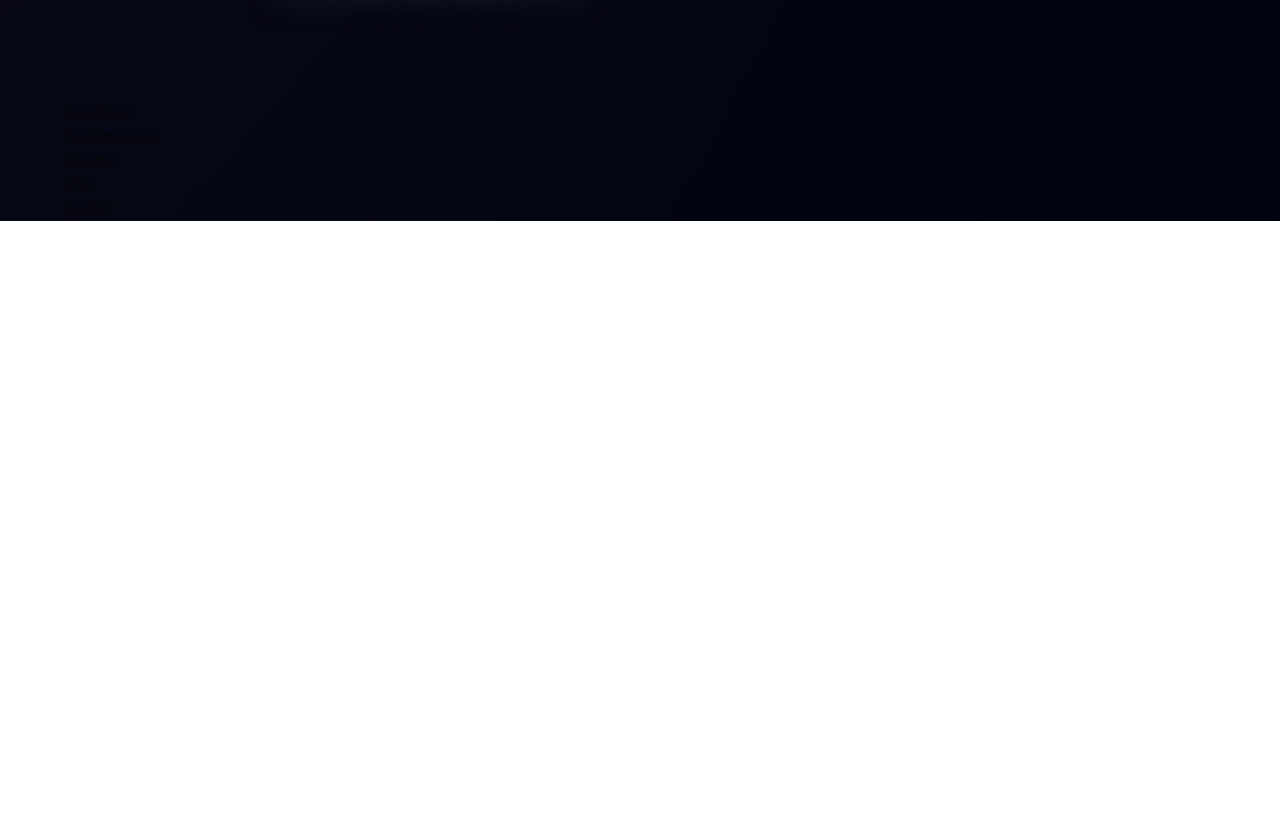
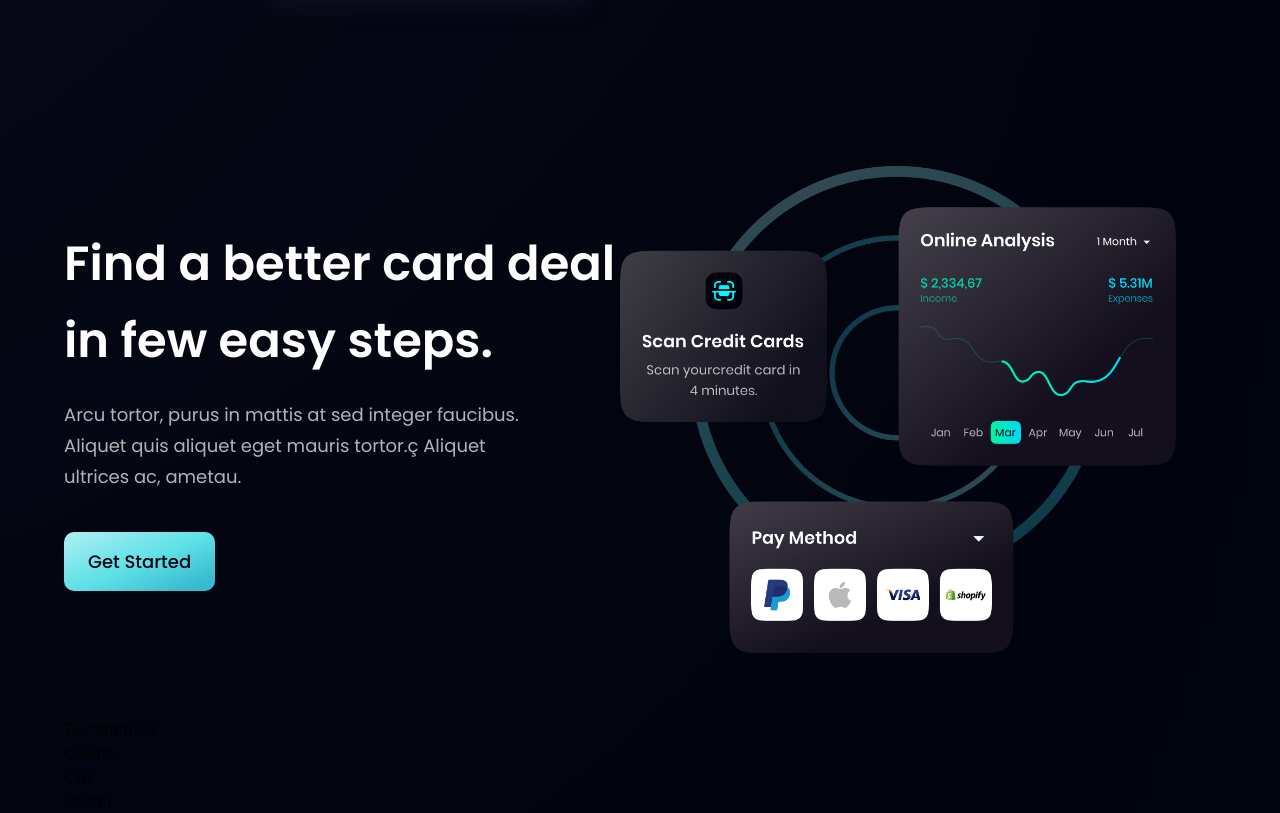
Before and after one commit to MochaFurr/bank-app, a React (Vite) app: page / in a window 1280 px wide. Shown: the part 2011-2824 px from the top of the page. Before the commit the page ends 2232 px from the top, so only its background shows below. Built offline with nearby package versions, Linux system fonts and the light colour scheme.

Commit message:
CardDeal component
developed <CardDeal/>  Component

```diff
--- a/src/components/Button/style.jsx
+++ b/src/components/Button/style.jsx
@@ -2,7 +2,7 @@ import PropTypes from "prop-types";
 
 export const StyledButton = ({ children }) => (
   <button
-    className={`bg-blue-gradient mt-10 px-6 py-4 font-poppins text-[18px] font-medium text-primary outline-none`}
+    className={`bg-blue-gradient rounded-[10px] mt-10 px-6 py-4 font-poppins text-[18px] font-medium text-primary outline-none`}
   >
     {children}
   </button>
--- a/src/components/CardDeal.jsx
+++ /dev/null
@@ -1,9 +0,0 @@
-import React from 'react'
-
-const CardDeal = () => {
-  return (
-    <div>CardDeal</div>
-  )
-}
-
-export default CardDeal
--- /dev/null
+++ b/src/components/CardDeal/CardDeal.jsx
@@ -0,0 +1,34 @@
+import { card } from "../../assets";
+import Button from "../Button";
+import {
+  ImageDiv,
+  StyledHeading,
+  StyledImg,
+  StyledParagraph,
+  StyledSection,
+  TextDiv,
+} from "./style";
+
+const CardDeal = () => {
+  return (
+    <StyledSection>
+      <TextDiv>
+        <StyledHeading>
+          Find a better card deal <br className="hidden sm:block" /> in few easy
+          steps.
+        </StyledHeading>
+        <StyledParagraph>
+          Arcu tortor, purus in mattis at sed integer faucibus. Aliquet quis
+          aliquet eget mauris tortor.ç Aliquet ultrices ac, ametau.
+        </StyledParagraph>
+        <Button />
+      </TextDiv>
+
+      <ImageDiv>
+        <StyledImg src={card} alt="card" />
+      </ImageDiv>
+    </StyledSection>
+  );
+};
+
+export default CardDeal;
--- /dev/null
+++ b/src/components/CardDeal/index.js
@@ -0,0 +1,3 @@
+import CardDeal from "./CardDeal";
+
+export default CardDeal;
--- /dev/null
+++ b/src/components/CardDeal/style.jsx
@@ -0,0 +1,98 @@
+import PropTypes from "prop-types";
+import styles, { layout } from "../../style";
+
+export const StyledSection = ({
+  children,
+  className = "",
+  customStyle = {},
+}) => (
+  <section className={`${layout.section} ${className}`} style={customStyle}>
+    {children}
+  </section>
+);
+
+export const TextDiv = ({ children, className = "", customStyle = {} }) => (
+  <div className={`${layout.sectionInfo} ${className}`} style={customStyle}>
+    {children}
+  </div>
+);
+
+export const ImageDiv = ({ children, className = "", customStyle = {} }) => (
+  <div
+    className={`${layout.sectionImgReverse} ${className}`}
+    style={customStyle}
+  >
+    {children}
+  </div>
+);
+
+export const StyledImg = ({ src, alt, className = "", customStyle }) => {
+  return (
+    <img
+      src={src}
+      alt={alt || "image"}
+      className={`z-5 relative h-[100%] w-[100%] ${className}`}
+      style={customStyle}
+    />
+  );
+};
+
+export const StyledHeading = ({
+  children,
+  className = "",
+  customStyle = {},
+}) => (
+  <h2 className={`${styles.heading2} ${className}`} style={customStyle}>
+    {children}
+  </h2>
+);
+
+export const StyledParagraph = ({
+  children,
+  className = "",
+  customStyle = {},
+}) => (
+  <h2
+    className={`${styles.paragraph} mt-5 max-w-[470px] ${className}`}
+    style={customStyle}
+  >
+    {children}
+  </h2>
+);
+
+StyledSection.propTypes = {
+  children: PropTypes.node,
+  className: PropTypes.string,
+  customStyle: PropTypes.object,
+};
+
+TextDiv.propTypes = {
+  children: PropTypes.node,
+  className: PropTypes.string,
+  customStyle: PropTypes.object,
+};
+
+ImageDiv.propTypes = {
+  children: PropTypes.node,
+  className: PropTypes.string,
+  customStyle: PropTypes.object,
+};
+
+StyledImg.propTypes = {
+  className: PropTypes.string,
+  customStyle: PropTypes.object,
+  src: PropTypes.string.isRequired,
+  alt: PropTypes.string,
+};
+
+StyledHeading.propTypes = {
+  children: PropTypes.node,
+  className: PropTypes.string,
+  customStyle: PropTypes.object,
+};
+
+StyledParagraph.propTypes = {
+  children: PropTypes.node,
+  className: PropTypes.string,
+  customStyle: PropTypes.object,
+};
```
